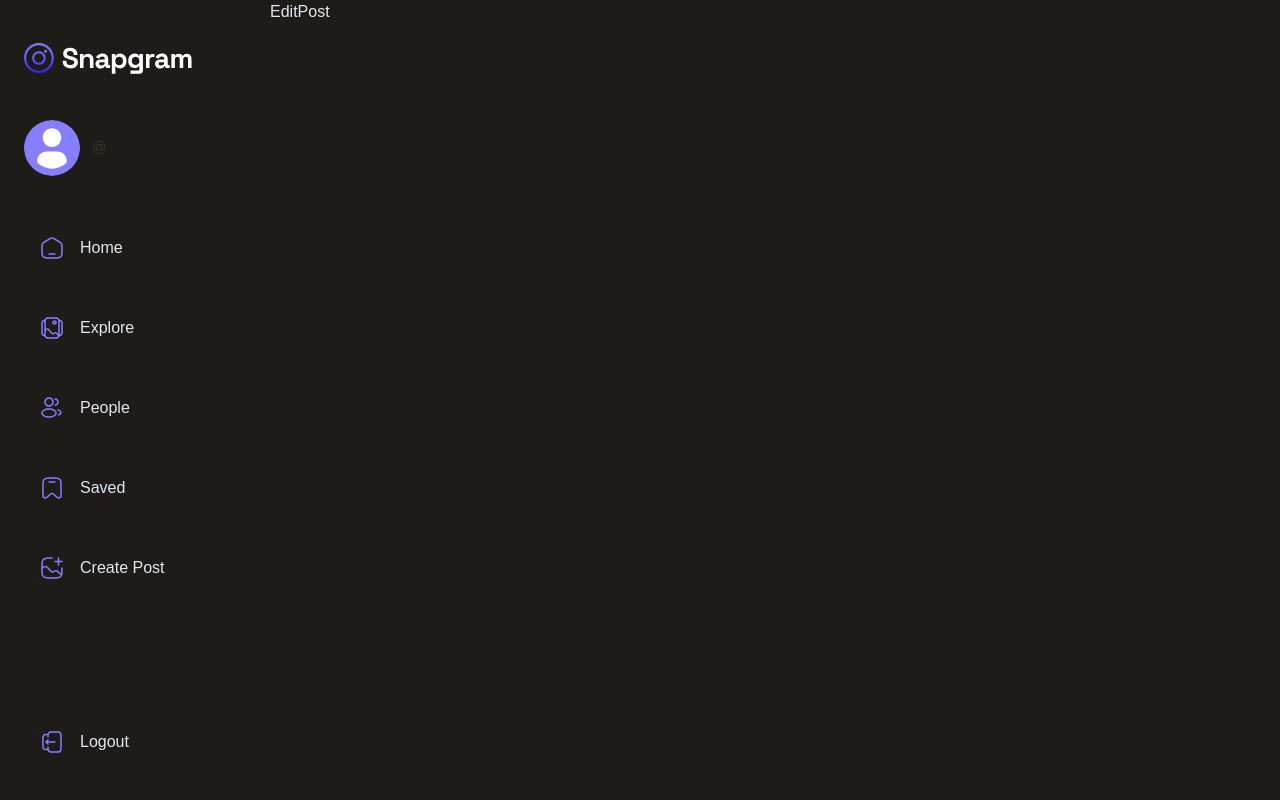
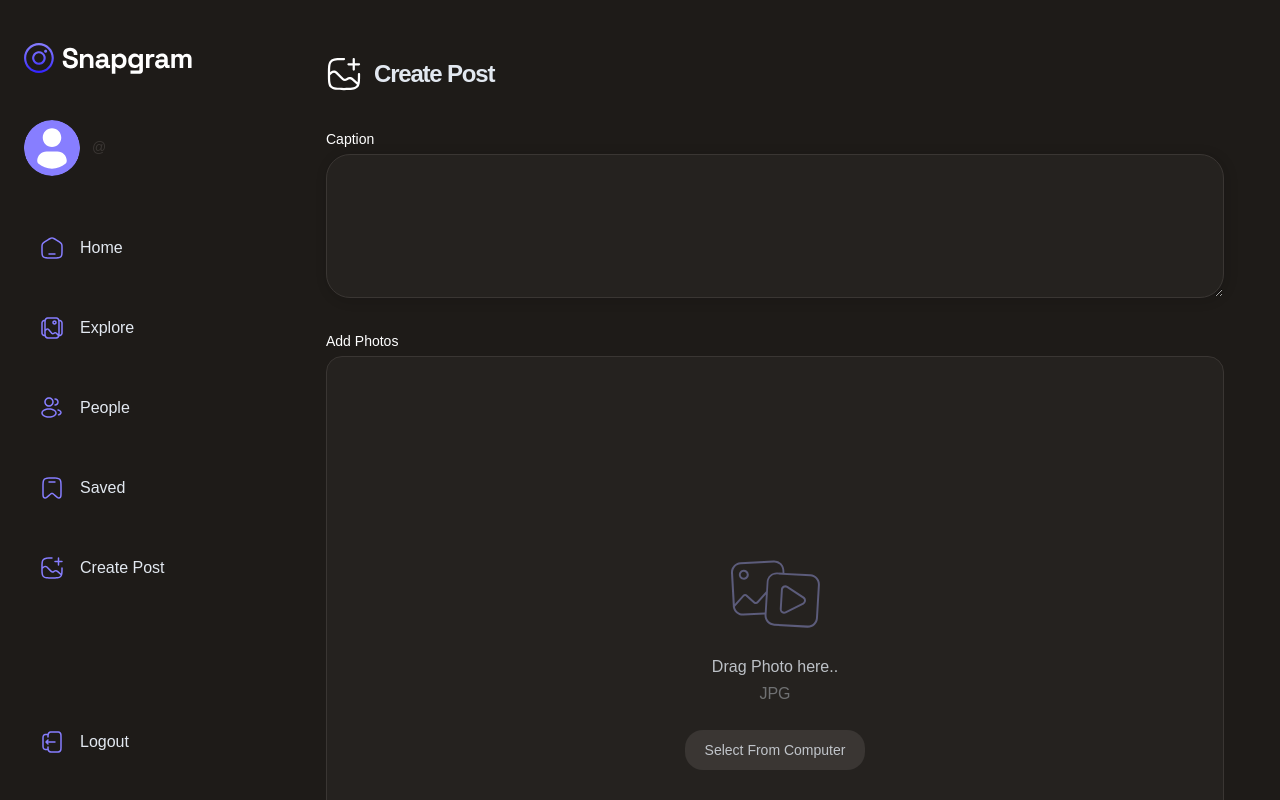
Before and after one commit to janavi-185/Vizta, a React (Vite) app: page /update-post/1 in a window 1280 px wide. Built offline with nearby package versions, Linux system fonts and the light colour scheme; no server answers.

Commit message:
PostEdits

```diff
--- a/src/_root/pages/EditPost.tsx
+++ b/src/_root/pages/EditPost.tsx
@@ -1,8 +1,29 @@
+import PostForm from "@/components/forms/PostForm"
+import Loader from "@/components/shared/Loader";
+import { useGetPostById } from "@/lib/react-query/queriesAndMutations";
+import { useParams } from "react-router-dom"
 
 const EditPost = () => {
+
+  const {id} = useParams();
+  const { data: post, isPending } = useGetPostById(id || "");
+
+  if(isPending) return <Loader/>
+
   return (
-    <div>
-      EditPost
+    <div className="flex flex-1 ">
+      <div className="flex flex-col flex-1 items-center gap-10 overflow-scroll py-10 px-5 md:px-8 lg:p-14 custom-scrollbar">
+        <div className="max-w-5xl flex justify-start items-center gap-3 w-full ">
+          <img src="/assets/icons/add-post.svg"
+          alt="add-post"
+          width={36}
+          height={36} />
+          <h2 className="h3-bold md:h2-bold"> Create Post </h2>
+        </div>
+
+        <PostForm action="update" post={post}/>
+
+      </div>
     </div>
   )
 }
--- a/src/components/forms/PostForm.tsx
+++ b/src/components/forms/PostForm.tsx
@@ -17,12 +17,13 @@ import { useCreatePost } from "@/lib/react-query/queriesAndMutations"
 
 type PostFormProps = {
   post?: Models.Document;
+  action?: "create" | "update";
 
 }
 
-const PostForm = ({ post }: PostFormProps) => {
+const PostForm = ({ post, action }: PostFormProps) => {
 
-  const { mutateAsync: createPost, isPending: _isLoadingCreate } = useCreatePost();
+  const { mutateAsync: createPost, isPending: isLoadingCreate } = useCreatePost();
   const { user } = useUserContext();
   const navigate = useNavigate();
 
@@ -54,6 +55,8 @@ const PostForm = ({ post }: PostFormProps) => {
 
     navigate('/');
   }
+
+  console.log(post?.Image);
   return (
     <Form {...form}>
       <form onSubmit={form.handleSubmit(onSubmit)} className="flex flex-col w-full gap-9 max-w-5xl">
@@ -81,6 +84,7 @@ const PostForm = ({ post }: PostFormProps) => {
                 <FileUploader
                   fieldChange={field.onChange}
                   mediaUrl={post?.mediaUrl}
+
                 />
               </FormControl>
               <FormMessage className="text-red !important" />
--- a/src/components/shared/FileUploader.tsx
+++ b/src/components/shared/FileUploader.tsx
@@ -9,10 +9,10 @@ type FileUploaderProps = {
 }
 
 
-const FileUploader = ({ fieldChange, mediaUrl: _mediaUrl }: FileUploaderProps) => {
+const FileUploader = ({ fieldChange, mediaUrl }: FileUploaderProps) => {
     const [file, setFile] = useState<File[]>([]);
-    const [fileUrl, setFileUrl] = useState('');
-
+    const [fileUrl, setFileUrl] = useState(mediaUrl);
+    console.log(mediaUrl);
     const onDrop = useCallback(
         (acceptedFiles: FileWithPath[]) => {
             setFile(acceptedFiles);
--- a/src/lib/appwrite/api.ts
+++ b/src/lib/appwrite/api.ts
@@ -294,3 +294,18 @@ export async function deleteSavedPost(savedRecordId: string) {
     }
 
 }
+
+export async function getPostById(postId:string) {
+    try {
+        const post = await databases.getDocument(
+            appwriteConfig.databaseId,
+            appwriteConfig.postCollectionId,
+            postId
+        )
+        if (!post) throw Error;
+
+        return post;
+    } catch (error) {
+        console.log(error);
+    }
+}
--- a/src/lib/react-query/queriesAndMutations.ts
+++ b/src/lib/react-query/queriesAndMutations.ts
@@ -1,11 +1,9 @@
 import {
-
     useMutation,
     useQuery,
     useQueryClient,
-
 } from '@tanstack/react-query';
-import { createPost, createUserAccount, deleteSavedPost, getCurrentUser, getRecentPosts, likedPost, savePost, signInAccount, signOutAccount } from '../appwrite/api';
+import { createPost, createUserAccount, deleteSavedPost, getCurrentUser, getPostById, getRecentPosts, likedPost, savePost, signInAccount, signOutAccount } from '../appwrite/api';
 import type { INewPost, INewUser } from '@/types';
 import { QUERY_KEYS } from './queryKeys';
 
@@ -119,3 +117,11 @@ export const useGetCurrentUser = () => {
         queryFn: getCurrentUser,
     })
 }
+
+export const useGetPostById = (postId: string) => {
+    return useQuery({
+        queryKey: [QUERY_KEYS.GET_POST_BY_ID, postId],
+        queryFn: () => getPostById(postId),
+        enabled: !!postId,
+    })
+}
```
